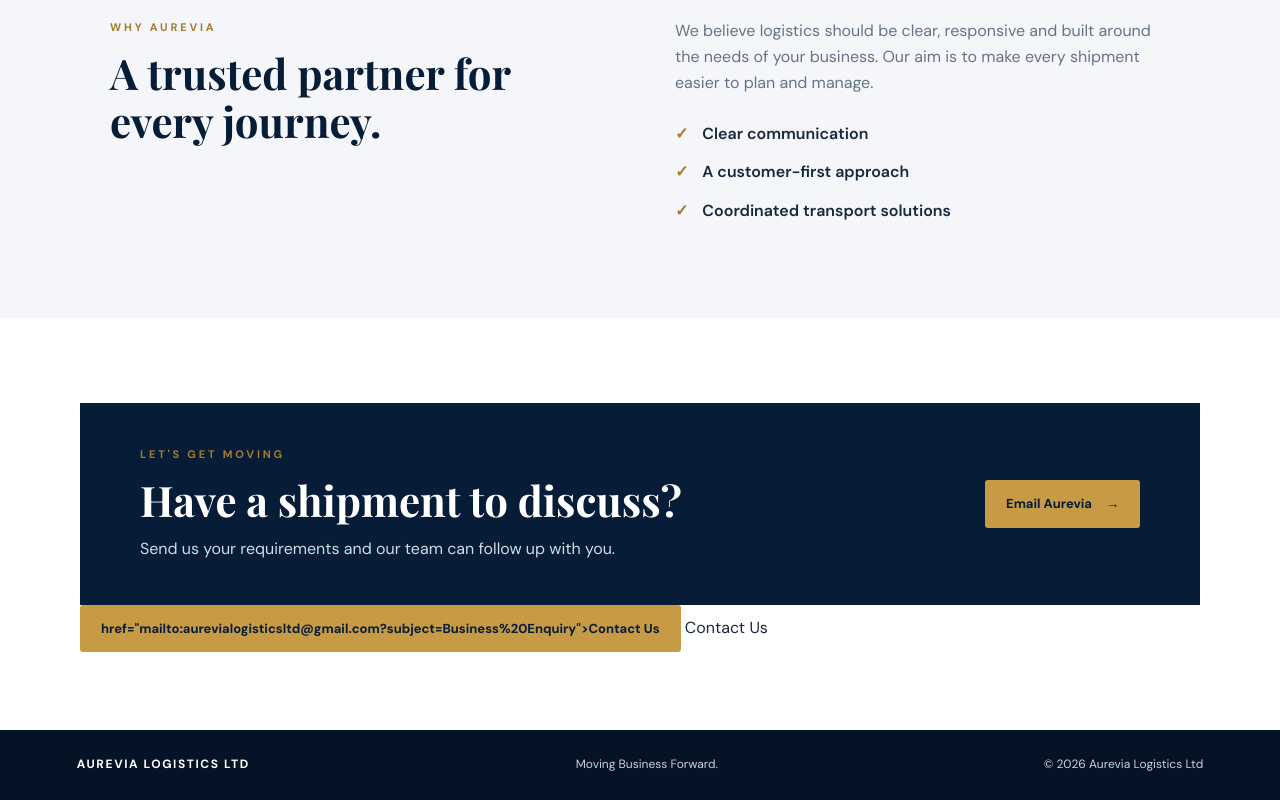
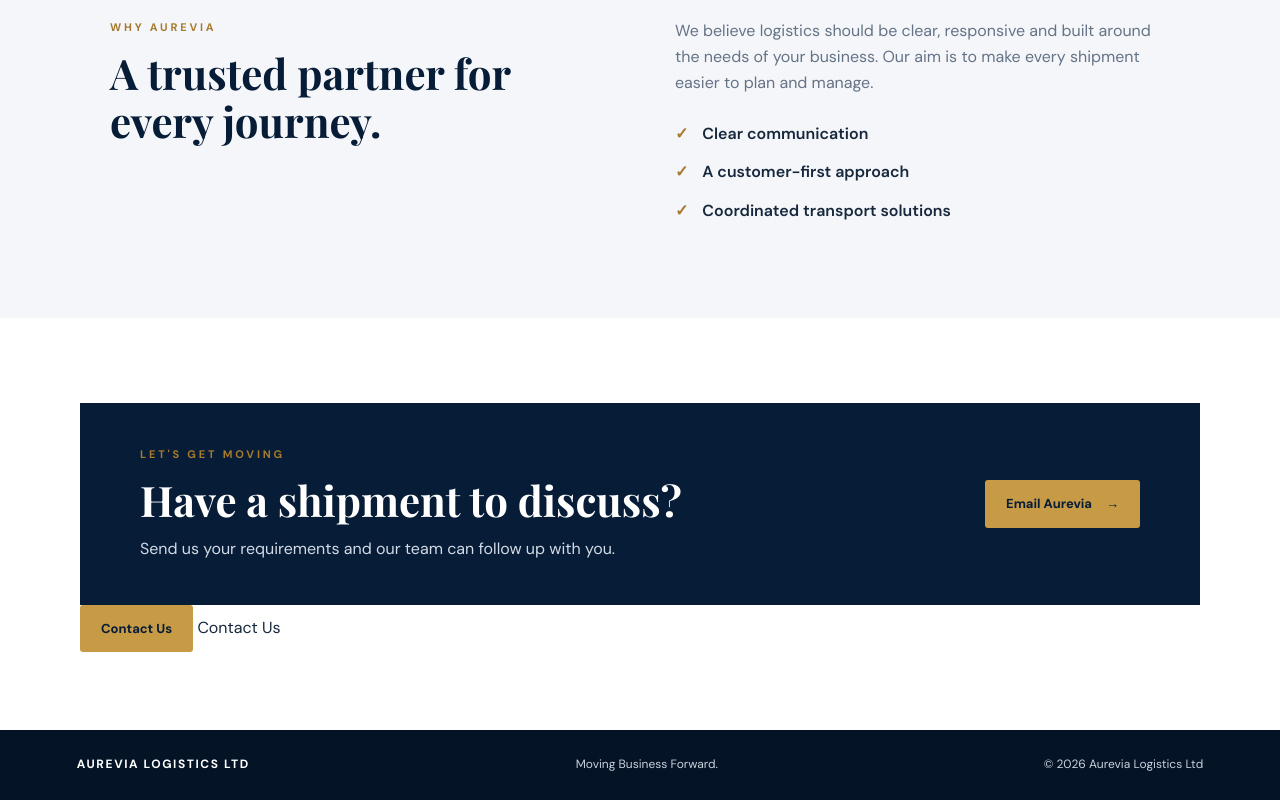
Before and after one commit to LMEliteFreightLTD/aurevia-logistics-website, a plain HTML site: page index.html in a window 1280 px wide. Shown: the part 1041-1841 px from the top of the page. Drawn offline with nearby package versions, Linux system fonts and the light colour scheme.

Commit message:
Update index.html

```diff
--- a/index.html
+++ b/index.html
@@ -90,7 +90,7 @@
         </div>
         <a class="button button-gold" href="mailto:aurevialogisticsltd@gmail.com?subject=Logistics%20enquiry">Email Aurevia <span aria-hidden="true">→</span></a>
       </div>
-      <a class="button button-gold" </a> href="mailto:aurevialogisticsltd@gmail.com?subject=Business%20Enquiry">Contact Us </a>
+       <a class="button button-gold" href="mailto:aurevialogisticsltd.com?subject=Logistics%20enquiry">Contact Us </a>
 Contact Us
 </a>
     </section>
```
